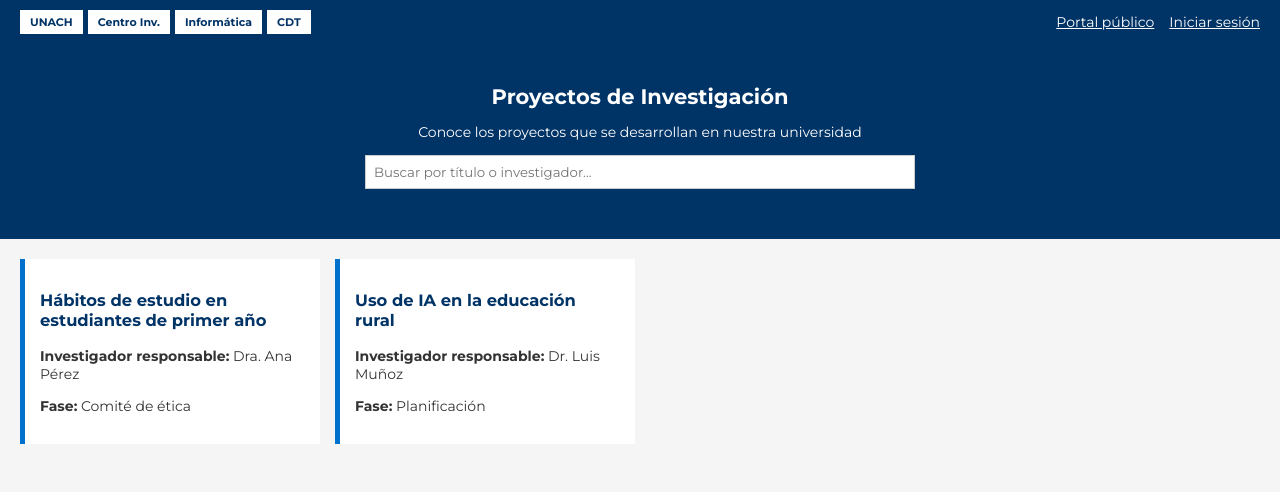
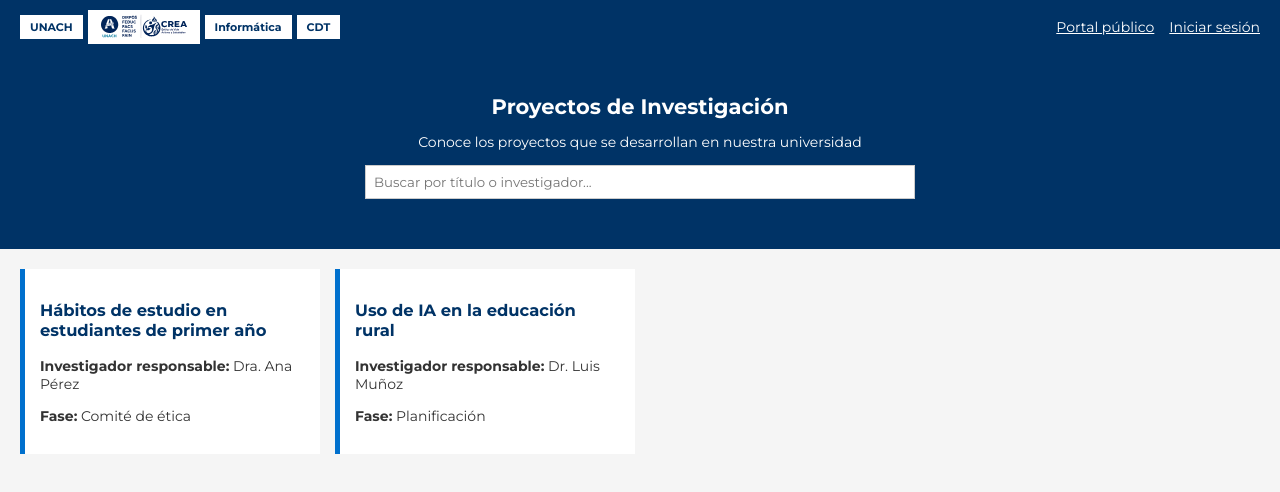
Before and after one commit to sebaacr/plataforma-investigacion, a Vue app in the folder frontend/: page / in a window 1280 px wide. Shown: the top 492 px of the page. Built offline with nearby package versions, Linux system fonts and the light colour scheme; data requests are answered from the project's data file.

Commit message:
Logo CREA-EVAS en la barra superior

```diff
--- a/frontend/src/App.vue
+++ b/frontend/src/App.vue
@@ -14,7 +14,9 @@ function salir() {
 <template>
   <header class="barra-top">
     <div class="logos">
-      <span>UNACH</span><span>Centro Inv.</span><span>Informática</span><span>CDT</span>
+      <span>UNACH</span>
+      <span class="logo-img"><img src="/logos/crea-evas.svg" alt="CREA-EVAS" /></span>
+      <span>Informática</span><span>CDT</span>
     </div>
     <nav>
       <RouterLink to="/">Portal público</RouterLink>
@@ -32,3 +34,9 @@ function salir() {
   </div>
   <RouterView v-else />
 </template>
+
+<style scoped>
+.logos { display: flex; align-items: center; }
+.logo-img { padding: 3px 8px; }
+.logo-img img { height: 28px; display: block; }
+</style>
```
Also changed, not shown: frontend/public/logos/crea-evas.svg (added).
